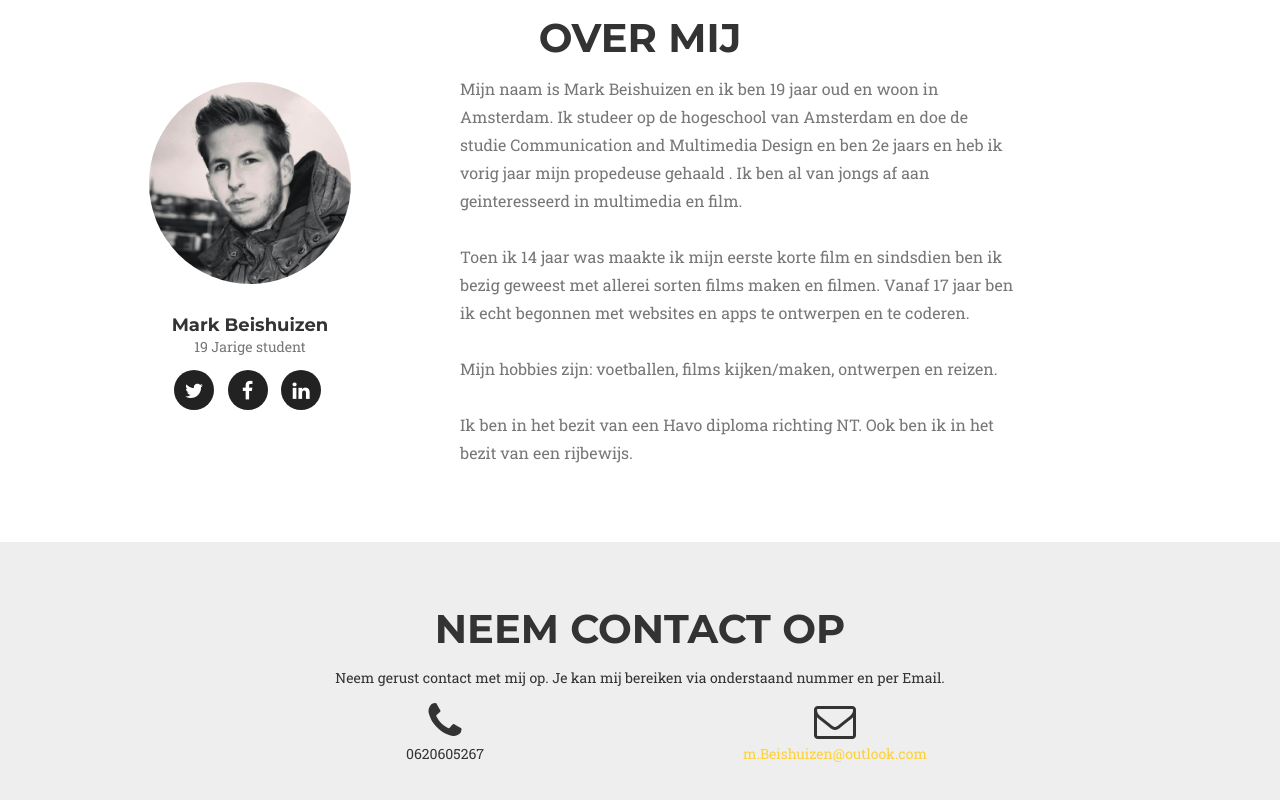
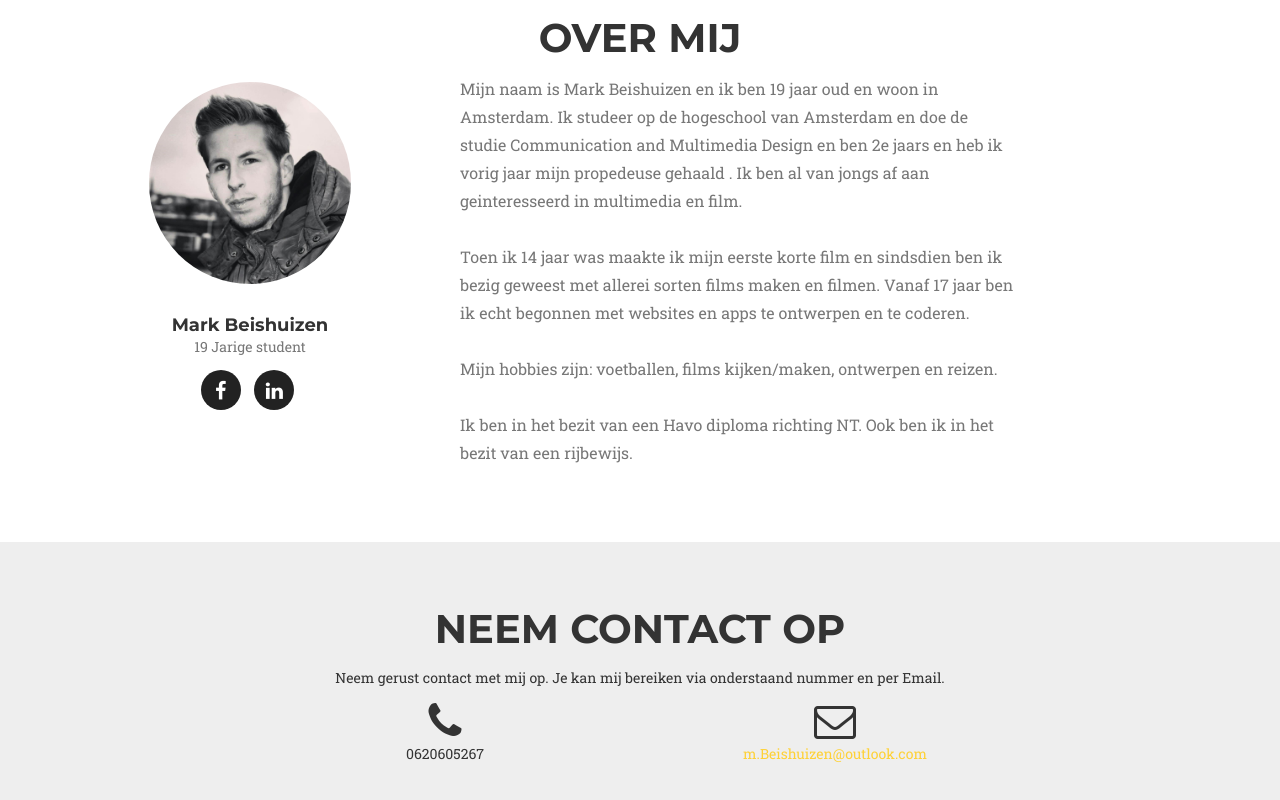
Before and after one commit to MarkBeishuizen/Portfolio, a website: page index.html in a window 1280 px wide. Shown: the part 2205-3005 px from the top of the page. Drawn offline with nearby package versions, Linux system fonts and the light colour scheme; a web font is replaced by a local one.

Commit message:
link over mij

```diff
--- a/index.html
+++ b/index.html
@@ -231,11 +231,9 @@
                         <h4>Mark Beishuizen</h4>
                         <p class="text-muted">19 Jarige student</p>
                         <ul class="list-inline social-buttons">
-                            <li><a href="#"><i class="fa fa-twitter"></i></a>
+                            <li><a target="_blank" href="https://www.facebook.com/mark.stallone.73"><i class="fa fa-facebook"></i></a>
                             </li>
-                            <li><a href="#"><i class="fa fa-facebook"></i></a>
-                            </li>
-                            <li><a href="#"><i class="fa fa-linkedin"></i></a>
+                            <li><a target="_blank" href="https://www.linkedin.com/in/mark-beishuizen-92ab02124/"><i class="fa fa-linkedin"></i></a>
                             </li>
                         </ul>
                     </div>
@@ -291,7 +289,9 @@
                                 <a target="_blank" href="https://www.youtube.com/watch?v=XfTu7c0FnJ8">
                                     <img class="img-responsive img-centered" src="img/portfolio/las%20vegas%20-%20kopie.jpg" alt="">
                                 </a>
-                                <p align="left">Deze video heb ik in de zomervakantie geschoten en een tijdje daarna bewerkt.</p> <p align="left">Voordat ik de video ging filmen had ik de muziek al uitgekozen en had ik al in gedachten welke shots ik wou hebben en op welke manier.</p> <p align="left">Uiteindelijk is het een snelle video geworden waar de muziek goed onder past. Ik ben trots op de video omdat hij goed aanvoelt. <a target="_blank" href="https://www.youtube.com/watch?v=XfTu7c0FnJ8">Bekijk die video hier</a>.</p>
+                                <p align="left">Deze video heb ik in de zomervakantie geschoten en een tijdje daarna bewerkt.</p>
+                                <p align="left">Voordat ik de video ging filmen had ik de muziek al uitgekozen en had ik al in gedachten welke shots ik wou hebben en op welke manier.</p>
+                                <p align="left">Uiteindelijk is het een snelle video geworden waar de muziek goed onder past. Ik ben trots op de video omdat hij goed aanvoelt. <a target="_blank" href="https://www.youtube.com/watch?v=XfTu7c0FnJ8">Bekijk die video hier</a>.</p>
                                 <button type="button" class="btn btn-primary" data-dismiss="modal"><i class="fa fa-times"></i> Close Project</button>
                             </div>
                         </div>
```
